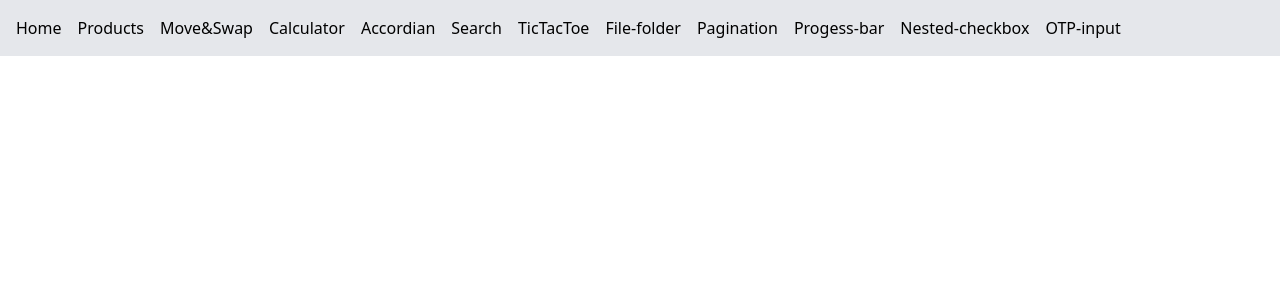
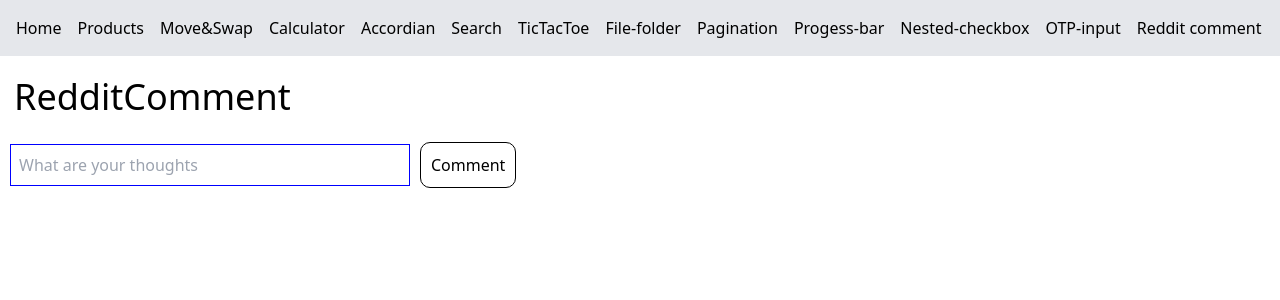
Before and after one commit to pragyasharm/frontend-machine-coding, a React (Create React App) app: page /reddit-comment in a window 1280 px wide. Shown: the top 300 px of the page. Built offline with nearby package versions, Linux system fonts and the light colour scheme.

Commit message:
Reddit style nested comments

```diff
--- a/src/App.js
+++ b/src/App.js
@@ -21,6 +21,7 @@ import Pagination from "./Components/Pagination/Pagination";
 import ProgressContainer from "./Components/Progress-bar/ProgressContainer";
 import NestedCheckbox from "./Components/Nested-Checkboxes/NestedCheckbox";
 import OTPInput from "./Components/OTP-Input/OTPInput";
+import RedditComment from "./Components/Reddit/RedditComment";
 
 function App() {
   return (
@@ -48,6 +49,7 @@ function App() {
           <Route path="/progress-bar" element={<ProgressContainer />} />
           <Route path="/nested-checkbox" element={<NestedCheckbox />} />
           <Route path="/otp-input" element={<OTPInput />} />
+          <Route path="/reddit-comment" element={<RedditComment />} />
           <Route element={<PrivateRoutes />}>
             <Route path="/calculator" element={<Calculator />} />
             <Route path="/accordian" element={<Accordian />} />
--- a/src/Components/Header.js
+++ b/src/Components/Header.js
@@ -40,6 +40,9 @@ const Header = () => {
       <Link className="p-2" to="/otp-input">
         OTP-input
       </Link>
+      <Link className="p-2" to="/reddit-comment">
+        Reddit comment
+      </Link>
     </div>
   );
 };
--- /dev/null
+++ b/src/Components/Reddit/Reddit.css
@@ -0,0 +1,11 @@
+button {
+  margin: 4px;
+  padding: 10px;
+  border: 1px solid black;
+  border-radius: 10px;
+}
+
+input[type="text"] {
+  border: 1px solid blue;
+  padding: 8px;
+}
--- /dev/null
+++ b/src/Components/Reddit/RedditComment.jsx
@@ -0,0 +1,160 @@
+import React, { useState } from "react";
+import "./Reddit.css";
+
+const RedditComment = () => {
+  const [comments, setComments] = useState([]);
+  const [commentText, setCommentText] = useState([]);
+  const onComment = () => {
+    const newComment = {
+      id: Date.now(),
+      label: commentText,
+      replies: [],
+    };
+
+    setComments((pre) => {
+      const commentList = [newComment, ...pre];
+
+      return commentList;
+    });
+    setCommentText("");
+  };
+
+  return (
+    <div>
+      <h2 style={{ fontSize: "36px", margin: "14px" }}>RedditComment</h2>
+      <input
+        style={{ marginLeft: "10px", width: "400px" }}
+        type="text"
+        placeholder="What are your thoughts"
+        value={commentText}
+        onChange={(e) => setCommentText(e.target.value)}
+      />
+      <button style={{ marginLeft: "10px" }} onClick={onComment}>
+        Comment
+      </button>
+      <div style={{ margin: "10px", width: "800px", padding: "10px" }}>
+        {comments &&
+          comments.map((item) => (
+            <CommentItem key={item.id} item={item} setComments={setComments} />
+          ))}
+      </div>
+    </div>
+  );
+};
+
+const addReplyToComment = (items, newComment, parentId) => {
+  return items.map((item) => {
+    if (item.id == parentId) {
+      return { ...item, replies: [newComment, ...(item.replies || [])] };
+    }
+    if (item.replies) {
+      return {
+        ...item,
+        replies: addReplyToComment(item.replies, newComment, parentId),
+      };
+    }
+    return item;
+  });
+};
+
+// Helper to recursively update a comment's label
+const updateCommentLabel = (comments, id, newLabel) => {
+  return comments.map((item) => {
+    if (item.id == id) {
+      return { ...item, label: newLabel };
+    }
+    if (item.replies) {
+      return {
+        ...item,
+        replies: updateCommentLabel(item.replies, id, newLabel),
+      };
+    }
+    return item;
+  });
+};
+
+const CommentItem = ({ item, setComments }) => {
+  const [replyBox, setReplyBox] = useState(false);
+  const [replyText, setReplyText] = useState("");
+  const [editFlag, setEditFlag] = useState(false);
+  const [editText, setEditText] = useState(item.label);
+
+  const addReply = (parentId) => {
+    let newComment = {
+      id: Date.now(),
+      label: replyText,
+      replies: [],
+    };
+    setComments((pre) => addReplyToComment(pre, newComment, parentId));
+    setReplyText("");
+    setReplyBox(false);
+  };
+
+  const handleEdit = (id, text) => {
+    setComments((prev) => updateCommentLabel(prev, id, text));
+    setEditFlag(false);
+    setEditText("");
+  };
+
+  const handleDelete = (id) => {
+    setComments((pre) => {
+      const filterComments = (comments, id) => {
+        return comments
+          .filter((item) => item.id !== id)
+          .map((item) =>
+            item.replies
+              ? { ...item, replies: filterComments(item.replies, id) }
+              : item
+          );
+      };
+
+      const newList = filterComments(pre, id);
+      return newList;
+    });
+  };
+  return (
+    <div
+      style={{
+        paddingLeft: "15px",
+        border: "1px solid black",
+        marginBottom: "4px",
+      }}
+    >
+      <div style={{}}>
+        {editFlag ? (
+          <div>
+            <input
+              type="text"
+              value={editText}
+              onChange={(e) => setEditText(e.target.value)}
+            />
+            <button onClick={() => setEditFlag(false)}>Cancel</button>
+            <button onClick={() => handleEdit(item.id, editText)}>Done</button>
+          </div>
+        ) : (
+          item.label
+        )}
+      </div>
+      <button onClick={() => setEditFlag(true)}>Edit</button>
+      <button onClick={() => setReplyBox(true)}>Reply</button>
+      <button onClick={() => handleDelete(item.id)}>Delete</button>
+      {replyBox && (
+        <div>
+          <input
+            type="text"
+            onChange={(e) => setReplyText(e.target.value)}
+            value={replyText}
+          />
+          <button onClick={() => setReplyBox(false)}>Cancel</button>
+          <button onClick={() => addReply(item.id)}>Comment</button>
+        </div>
+      )}
+      {item.replies &&
+        item.replies.map((reply) => (
+          <CommentItem key={reply.id} item={reply} setComments={setComments} />
+        ))}
+    </div>
+  );
+};
+
+export default RedditComment;
```
